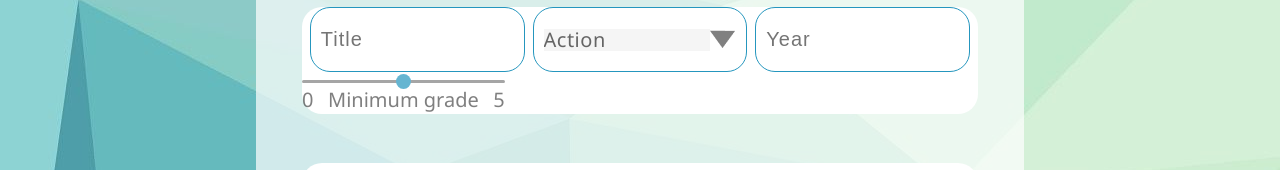
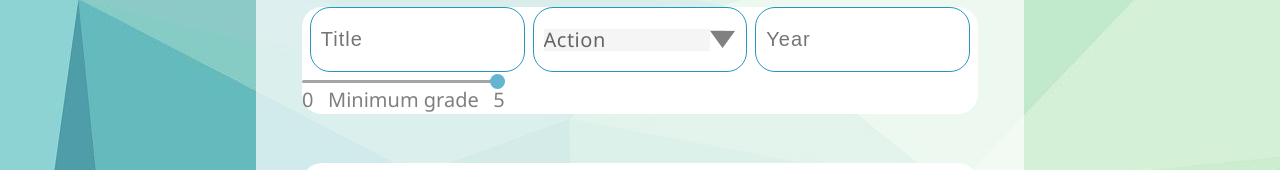
Before and after one commit to devFilip/Moviely, a React (Create React App) app: page / in a window 1280 px wide. Shown: the part 153-323 px from the top of the page. Built offline with nearby package versions, Linux system fonts and the light colour scheme; a web font is replaced by a local one.

Commit message:
Working on radio button and submit button

```diff
--- a/src/components/UI/atoms/Slider/Slider.tsx
+++ b/src/components/UI/atoms/Slider/Slider.tsx
@@ -1,11 +1,25 @@
 import "./Slider.css";
-const Slider = () => {
+
+interface Slider {
+  value: string;
+  name: string;
+  onChange: (e: React.ChangeEvent<HTMLInputElement>) => void;
+}
+
+const Slider: React.FC<Slider> = ({ value, onChange, ...rest }) => {
   return (
     <div className="slider">
-      <input className="slider__input" type="range" name="" />
+      <input
+        className="slider__input"
+        type="range"
+        min={0}
+        max={5}
+        {...rest}
+        onChange={(e) => onChange(e)}
+      />
       <div className="slider__desc">
         <p>0</p>
-        <p>Minimum grade</p>
+        {value ? value : <p>Minimum grade</p>}
         <p>5</p>
       </div>
     </div>
--- a/src/components/UI/organisms/FilterForm/FilterForm.tsx
+++ b/src/components/UI/organisms/FilterForm/FilterForm.tsx
@@ -38,7 +38,7 @@ const FilterForm = () => {
         />
       </div>
       <div className="filter-form__bot">
-        <Slider />
+        <Slider value={input.grade} name="grade" onChange={handleChange} />
       </div>
     </div>
   );
```
